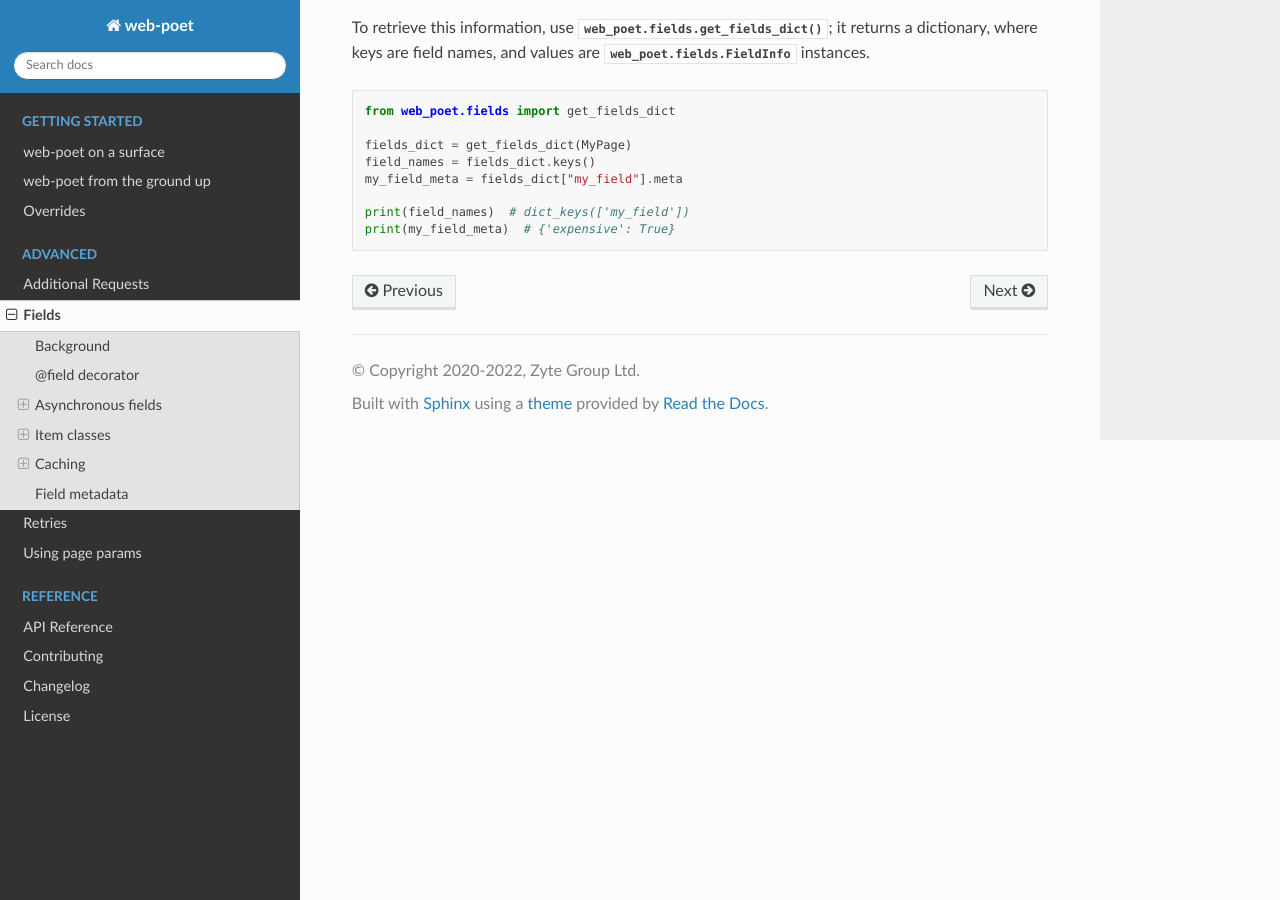
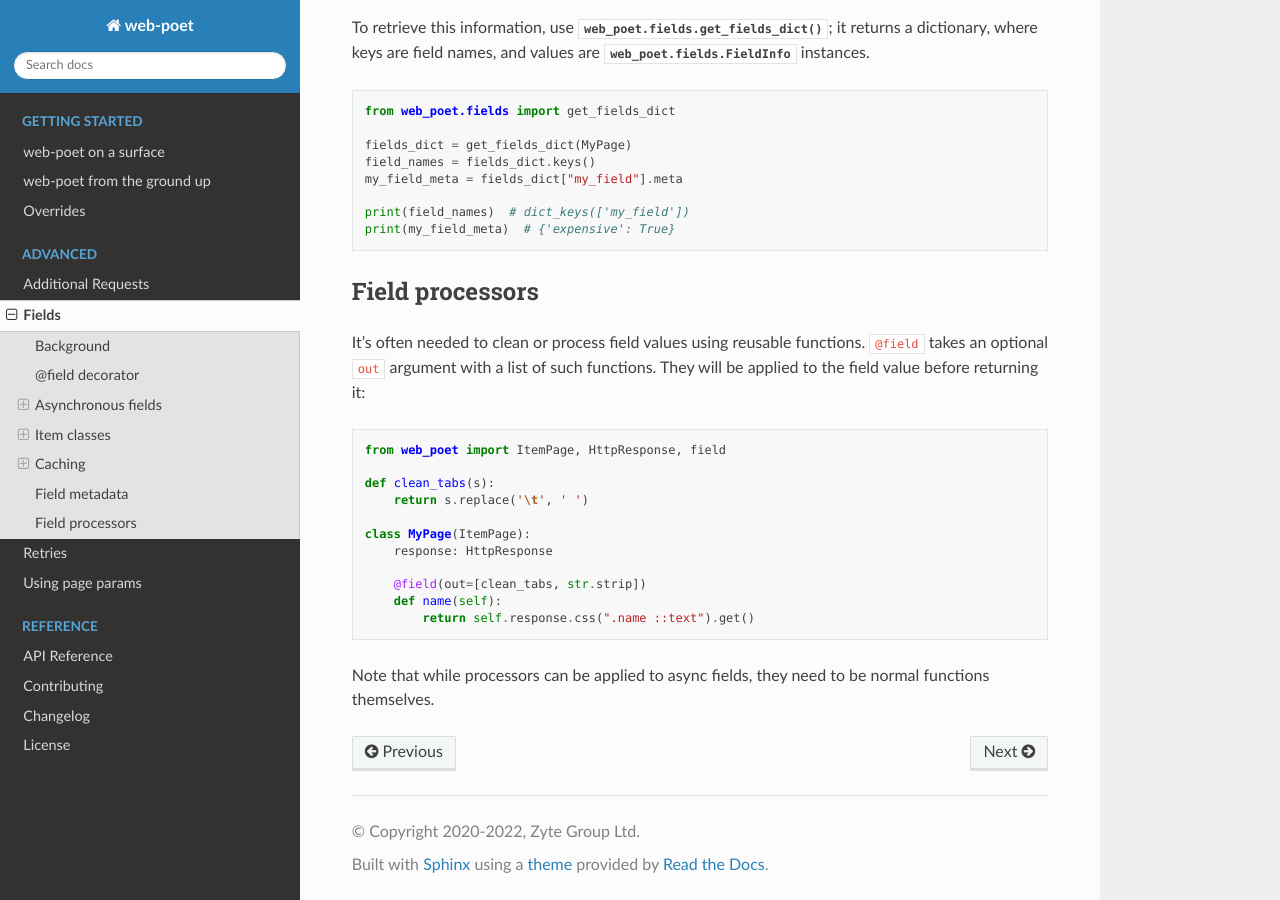
Before and after one commit to scrapinghub/web-poet, a Sphinx documentation site: the page built from docs/advanced/fields.rst, in a window 1280 px wide and 900 px high, scrolled down 8752 px. Built offline with Sphinx 7.4.7 and the Read the Docs theme 2.0.0, drawn with Linux system fonts in a browser that asks for light colours.

Commit message:
Add a docs section about processors.

```diff
--- a/docs/advanced/fields.rst
+++ b/docs/advanced/fields.rst
@@ -488,3 +488,27 @@ returns a dictionary, where keys are field names, and values are
 
     print(field_names)  # dict_keys(['my_field'])
     print(my_field_meta)  # {'expensive': True}
+
+Field processors
+----------------
+
+It's often needed to clean or process field values using reusable functions.
+``@field`` takes an optional ``out`` argument with a list of such functions.
+They will be applied to the field value before returning it:
+
+.. code-block:: python
+
+    from web_poet import ItemPage, HttpResponse, field
+
+    def clean_tabs(s):
+        return s.replace('\t', ' ')
+
+    class MyPage(ItemPage):
+        response: HttpResponse
+
+        @field(out=[clean_tabs, str.strip])
+        def name(self):
+            return self.response.css(".name ::text").get()
+
+Note that while processors can be applied to async fields, they need to be
+normal functions themselves.
```
